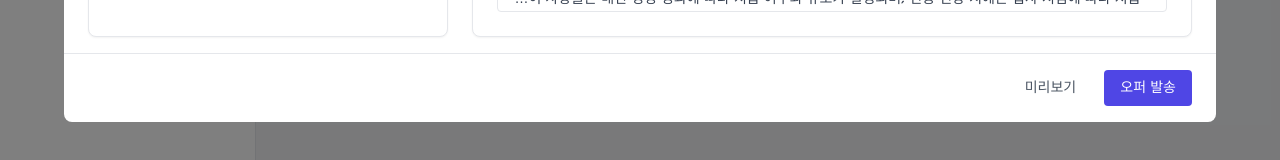
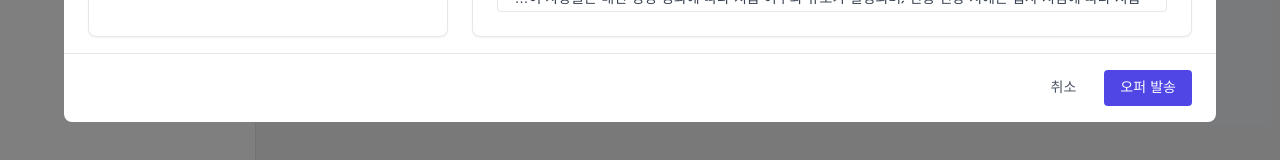
Before and after one commit to HongJungWan/recruit-process-engine-front, a React (Vite) app: page /offer in a window 1280 px wide. Both pictures are taken after a click on the button "오퍼 만들기". Shown: the part 638-798 px from the top of the page. Built offline with nearby package versions, Linux system fonts and the light colour scheme.

Commit message:
chore: etc.

```diff
--- a/src/pages/Offer.jsx
+++ b/src/pages/Offer.jsx
@@ -248,7 +248,7 @@ const Offer = () => {
                 onClick={() => setIsModalOpen(false)}
                 className="px-4 py-2 text-sm text-gray-600 hover:text-gray-800"
               >
-                미리보기
+                취소
               </button>
               <button className="px-4 py-2 bg-indigo-600 text-white text-sm rounded hover:bg-indigo-700">
                 오퍼 발송
```
